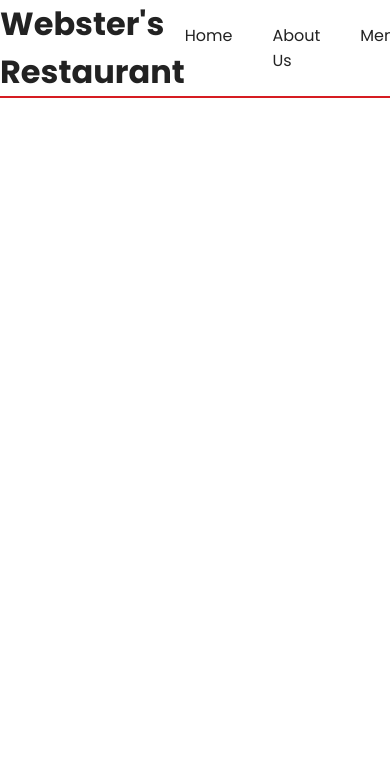
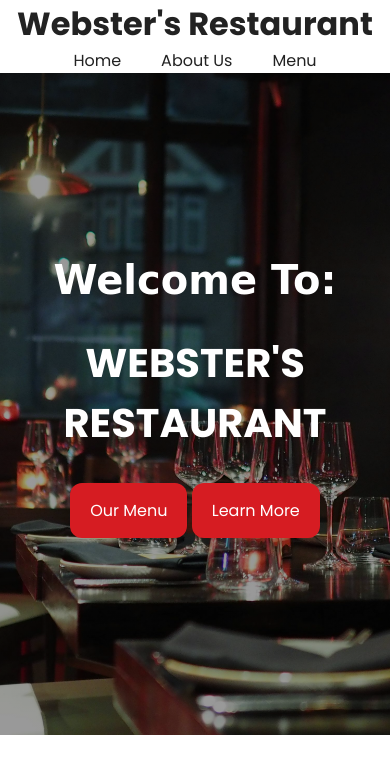
Before and after one commit to WeBstwr/Webster-s-Restaurant, a website: page Webster's Restaurant/index.html in a window 390 px wide. Drawn offline with Linux system fonts and the light colour scheme.

Commit message:
create the home page

```diff
--- a/Webster's Restaurant/index.html
+++ b/Webster's Restaurant/index.html
@@ -13,11 +13,24 @@
       <a href="#name" class="header-logo-wrapper"><h1 class="header-logo-text">webster's restaurant</h1></a>
       <nav class="header-nav">
         <ol class="header-nav-list">
-          <li><a href="#name" class="header-nav-link">home</a></li>
+          <li><a href="#home" class="header-nav-link">home</a></li>
           <li><a href="#about" class="header-nav-link">about us</a></li>
           <li><a href="#menu" class="header-nav-link">menu</a></li>
         </ol>
       </nav>
     </header>
+
+    <section class="home" id="home">
+      <div class="home-textbox">
+        <h2 class="home-subtitle">welcome to:</h2>
+        <h2 class="home-maintitle">webster's restaurant</h2>
+      <div>
+        <a href="#menu" class="home-cta">our menu</a>
+        <a href="#about" class="home-cta">learn more</a>
+      </div>
+    </div>
+    </section>
+
+
   </body>
 </html>
--- a/Webster's Restaurant/style.css
+++ b/Webster's Restaurant/style.css
@@ -8,6 +8,11 @@
 
 html{
     font-size: 62.5%;
+}
+
+html,
+body {
+  overflow-x: hidden;
 }
 
 body{
@@ -33,8 +38,15 @@ body{
     position: fixed;
     background-color: var(--color-white);
     width: 100%;
-    border-bottom: 2px solid #d61c22;
+    /* border-bottom: 2px solid #d61c22; */
     z-index: 100;
+}
+
+@media screen and (max-width: 37.5em) {
+    .header{
+        display: flex;
+        flex-direction: column;
+    }
 }
 
 .header-logo-wrapper{
@@ -57,3 +69,95 @@ body{
     text-transform: capitalize;
     color: var(--color-black);
 }
+
+.home{
+    height: 80vh;
+    background-image: linear-gradient(rgba(0, 0, 0, .4), rgba(0, 0, 0, .4)), url(./assets/home.jpg);
+    background-position: center;
+    background-size: cover;
+    background-repeat: no-repeat;
+    display: flex;
+    justify-content: center;
+    align-items: center;
+    margin-top: 6rem;
+}
+
+.home-textbox {
+    display: flex;
+    flex-direction: column;
+    justify-content: center;
+    align-items: center;
+    gap: 3rem;
+}
+
+.home-subtitle,
+.home-maintitle {
+  color: var(--color-white);
+}
+
+.home-subtitle{
+    font-family: var(--secondary-font);
+    text-transform: capitalize;
+    font-size: 6rem;
+}
+
+.home-maintitle{
+    color: var(--color-white);
+    font-size: 6rem;
+    text-transform: uppercase;
+    text-align: center;
+}
+
+.home-cta{
+    display: inline-block;
+    background-color: var(--color-primary);
+    text-decoration: none;
+    text-transform: capitalize;
+    color: var(--color-white);
+    padding: 1.5rem 2rem;
+    border-radius: 12px;
+}
+
+@media screen and (max-width: 25em) {
+    .home-subtitle {
+      font-size: 4rem;
+    }
+
+    .home-maintitle {
+      font-size: 4rem;
+    }
+  }
+
+  .about{
+    padding: 6rem 12rem;
+    display: grid;
+    grid-template-columns: auto auto;
+    align-items: center;
+    gap: 3rem;
+  }
+
+  @media screen and (max-width: 62.5em) {
+    .about {
+      padding: 6rem 0.8rem;
+    }
+  }
+
+  @media screen and (max-width: 53.125em){
+    .about{
+        display: flex;
+        flex-direction: column;
+        justify-content: center;
+        align-items: center;
+        gap: 2rem;
+    }
+  }
+
+  .about-textbox{
+    text-align: center;
+    letter-spacing: 1.8px;
+    font-size: 1.14rem;
+    color: #777;
+    line-height: 2;
+  }
+
+  .about-text
```
